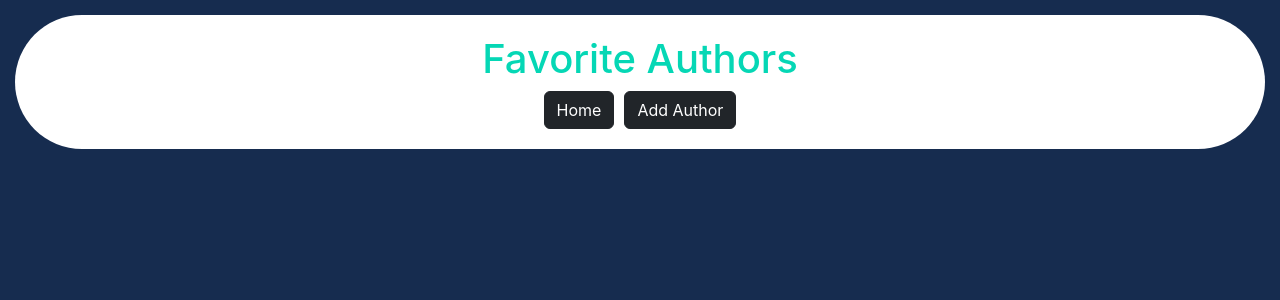
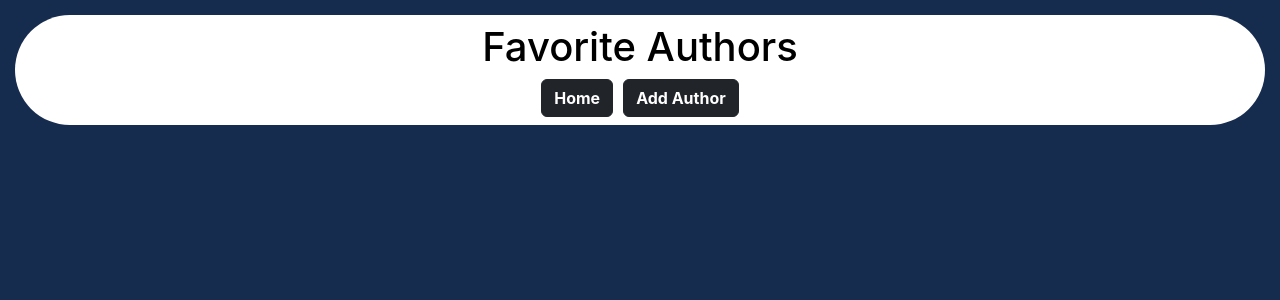
Before and after one commit to PaulDeUlloa/MERN_Authors, a React (Create React App) app in the folder client/: page / in a window 1280 px wide. Shown: the top 300 px of the page. Built offline with nearby package versions, Linux system fonts and the light colour scheme.

Commit message:
edit delete buttons corrections

```diff
--- a/client/src/App.css
+++ b/client/src/App.css
@@ -45,7 +45,7 @@ body{
   background-color: rgb(255, 255, 255);
   border-radius: 100px;
   margin: 15px;
-  padding: 20px;
+  padding: 8px;
 }
 
 
@@ -59,10 +59,11 @@ body{
 #navbarLinksFontColor{
   text-decoration: none;
   color:rgb(255, 255, 255);
+  font-weight: 650;
 }
 
 #favAuthorsColoring{
-  color: rgb(5,215,181);
+  color: rgb(0, 0, 0);
 }
 
 #quotesTitle{
@@ -91,16 +92,22 @@ body{
   display: flex;
   flex-direction: row;
   gap: 10px;
+
 }
 
 #editTitleColoring{
   color: rgb(255, 255, 255);
 }
 
+#editDeleteButtonsFont{
+  font-weight: 700;
+  font-family:Arial, Helvetica, sans-serif;
+}
+
 #authorNameFont{
-  font-family: 'Franklin Gothic Medium', 'Arial Narrow', Arial, sans-serif;
+  font-family:Arial, Helvetica, sans-serif;
   color: white;
-
+  font-weight: 500;
 }
 
 #dashboardContentSpacing{
@@ -111,7 +118,7 @@ body{
   display: flex;
   flex-direction: row;
   gap: 50px;
-  font-family: 'Franklin Gothic Medium', 'Arial Narrow', Arial, sans-serif;
+  font-family:Arial, Helvetica, sans-serif;
   font-size: x-large;
   color: rgb(0, 255, 234);
 }
--- a/client/src/view/Dashboard.jsx
+++ b/client/src/view/Dashboard.jsx
@@ -46,10 +46,13 @@ const Dashboard = () => {
                   <td id="authorNameFont">{oneAuthor.name}</td>
                   <td id="editDeleteSpacing">
                     <Link to={`/authors/${oneAuthor._id}/edit`}>
-                      <button class="btn btn-light">Edit</button>
+                      <button id="editDeleteButtonsFont" class="btn btn-light">
+                        Edit
+                      </button>
                     </Link>
                     <Link>
                       <button
+                        id="editDeleteButtonsFont"
                         class="btn btn-light"
                         onClick={() => handleDelete(oneAuthor._id)}
                       >
```
